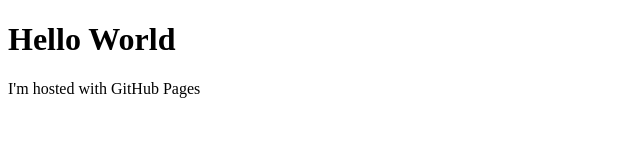
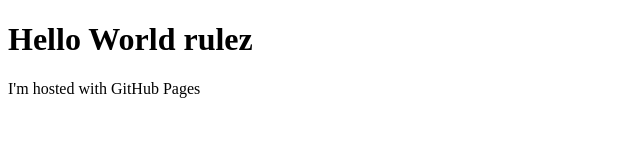
Before and after one commit to lopanrs/lopanrs.github.io, a plain HTML site: page index.html in a window 1280 px wide. Shown: the whole page, without its empty margins (0-640 px from the left). Drawn offline with Linux system fonts and the light colour scheme.

Commit message:
Update index.html

```diff
--- a/index.html
+++ b/index.html
@@ -1,7 +1,7 @@
 <!DOCTYPE html>
 <html>
 <body>
-<h1>Hello World</h1>
+<h1>Hello World rulez</h1>
 <p>I'm hosted with GitHub Pages</p>
 </body>
 </html>
```
